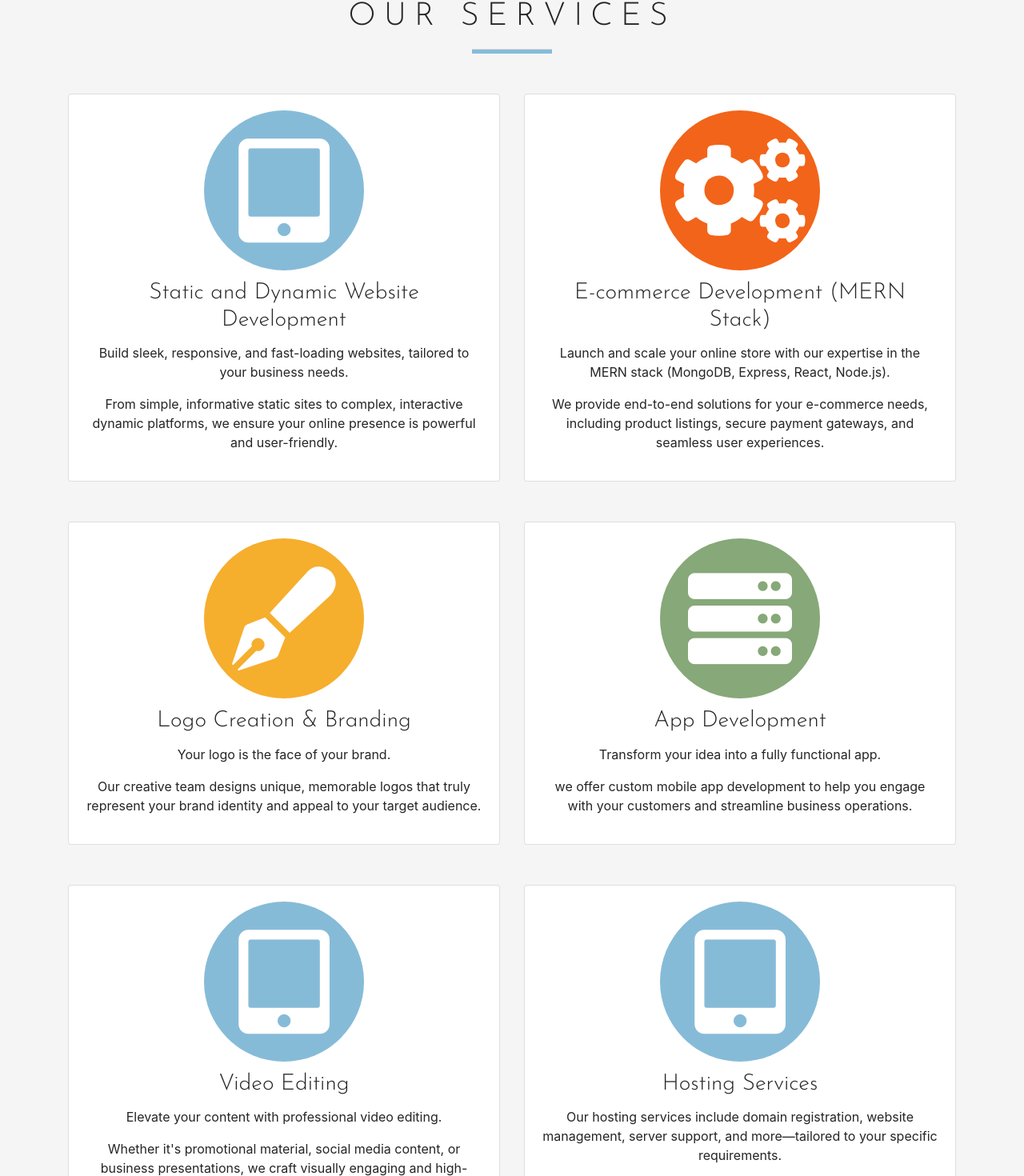
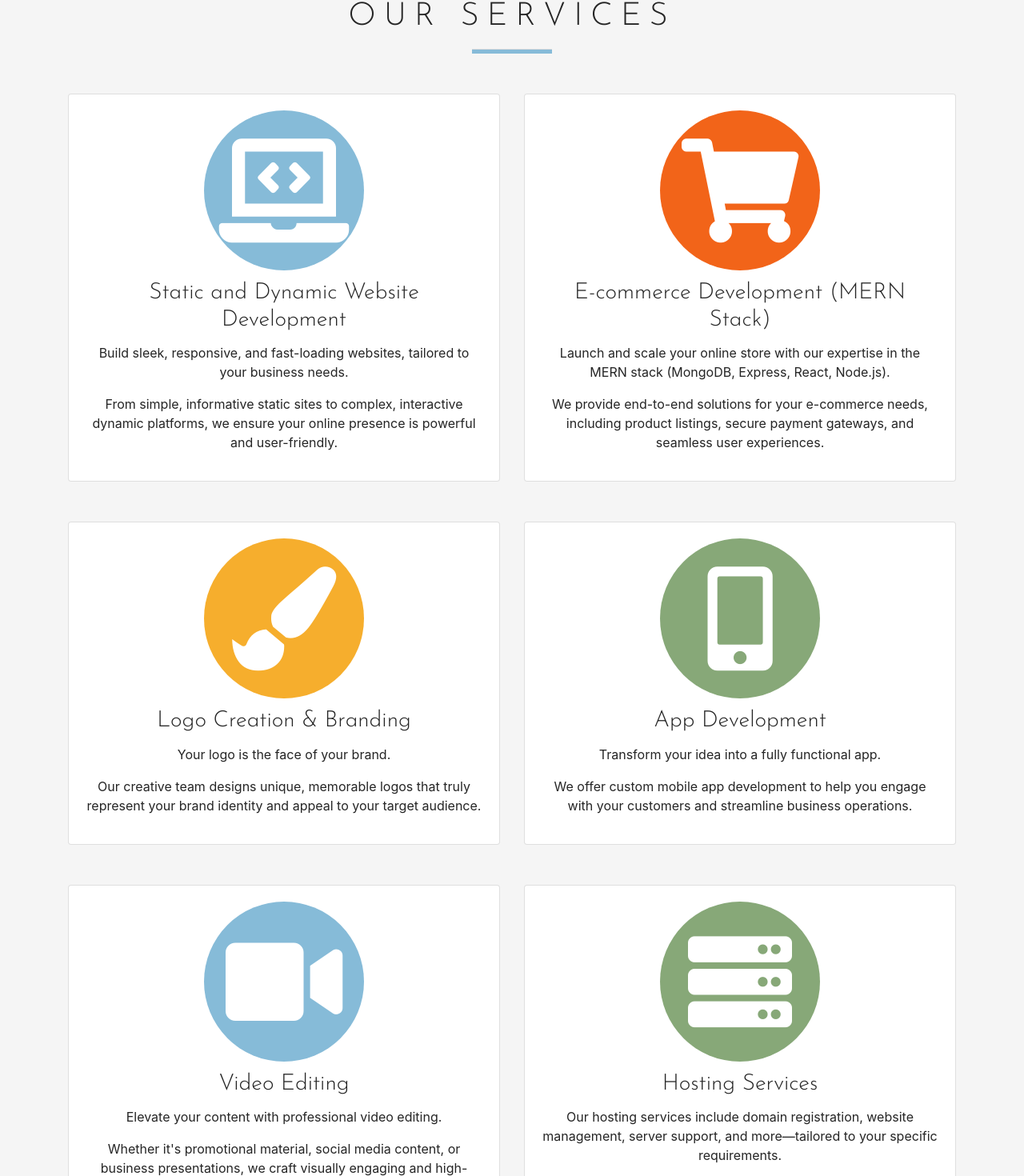
Before and after one commit to SabarishCodeWizard/fixIT, a React (Create React App) app: page / in a window 1280 px wide. Shown: the part 726-2196 px from the top of the page at 80% size. Built offline with nearby package versions, Linux system fonts and the light colour scheme.

Commit message:
enhanced the styling of the required fields

```diff
--- a/package.json
+++ b/package.json
@@ -6,6 +6,7 @@
     "@testing-library/jest-dom": "^5.17.0",
     "@testing-library/react": "^13.4.0",
     "@testing-library/user-event": "^13.5.0",
+    "fixit": "file:",
     "react": "^18.3.1",
     "react-dom": "^18.3.1",
     "react-scripts": "5.0.1",
--- a/src/App.js
+++ b/src/App.js
@@ -41,7 +41,7 @@ function App() {
                     className="nav-link testimonials-link"
                     href="#testimonials"
                   >
-                    Testimonials
+                    Members
                   </a>
                 </li>
                 <li className="nav-item">
@@ -114,7 +114,7 @@ function App() {
         <div className="card text-center">
           <div className="card-body">
             <div className="card-icon-round design-icon">
-                <i className="fas fa-tablet-alt" aria-hidden="true" />
+              <i className="fas fa-laptop-code" aria-hidden="true"></i>
             </div>
             <h3 className="card-title">Static and Dynamic Website Development</h3>
             <p>
@@ -130,7 +130,7 @@ function App() {
         <div className="card text-center">
           <div className="card-body">
             <div className="card-icon-round dev-icon">
-                <i className="fas fa-cogs" aria-hidden="true" />
+              <i className="fas fa-shopping-cart" aria-hidden="true"></i>
             </div>
             <h3 className="card-title">E-commerce Development (MERN Stack)</h3>
             <p>
@@ -148,7 +148,7 @@ function App() {
         <div className="card text-center">
           <div className="card-body">
             <div className="card-icon-round content-icon">
-                <i className="fas fa-pen-fancy" aria-hidden="true" />
+              <i className="fas fa-paint-brush" aria-hidden="true"></i>
             </div>
             <h3 className="card-title">Logo Creation & Branding</h3>
             <p>
@@ -156,7 +156,6 @@ function App() {
             </p>
             <p>
               Our creative team designs unique, memorable logos that truly represent your brand identity and appeal to your target audience.
-
             </p>
           </div>
         </div>
@@ -165,14 +164,14 @@ function App() {
         <div className="card text-center">
           <div className="card-body">
             <div className="card-icon-round hosting-icon">
-                <i className="fas fa-server" aria-hidden="true" />
+              <i className="fas fa-mobile-alt" aria-hidden="true"></i>
             </div>
             <h3 className="card-title">App Development</h3>
             <p>
               Transform your idea into a fully functional app.
             </p>
             <p>
-              we offer custom mobile app development to help you engage with your customers and streamline business operations.
+              We offer custom mobile app development to help you engage with your customers and streamline business operations.
             </p>
           </div>
         </div>
@@ -181,7 +180,7 @@ function App() {
         <div className="card text-center">
           <div className="card-body">
             <div className="card-icon-round design-icon">
-                <i className="fas fa-tablet-alt" aria-hidden="true" />
+              <i className="fas fa-video" aria-hidden="true"></i>
             </div>
             <h3 className="card-title">Video Editing</h3>
             <p>
@@ -196,16 +195,12 @@ function App() {
       <div className="col-md-6">
         <div className="card text-center">
           <div className="card-body">
-              <div className="card-icon-round design-icon">
-                <i className="fas fa-tablet-alt" aria-hidden="true" />
+            <div className="card-icon-round hosting-icon">
+              <i className="fas fa-server" aria-hidden="true"></i>
             </div>
             <h3 className="card-title">Hosting Services</h3>
             <p>
               Our hosting services include domain registration, website management, server support, and more—tailored to your specific requirements.
-
-              </p>
-              <p>
-
             </p>
           </div>
         </div>
@@ -213,7 +208,7 @@ function App() {
     </div>
 
     <div className="row">
-        <div className="col-md-3" />
+      <div className="col-md-3"></div>
       <div className="col-md-6">
         <div className="card text-center">
           <div className="card-body">
@@ -226,17 +221,17 @@ function App() {
           </div>
         </div>
       </div>
-        <div className="col-md-3" />
+      <div className="col-md-3"></div>
     </div>
   </div>
+</section>
 
-  </section>
   {/* TESTIMONIALS SECTION */}
   <section id="testimonials">
     <div className="container-fluid">
       <div className="row">
         <div className="col text-center">
-          <h2 className="section-header">Testimonials</h2>
+          <h2 className="section-header">Members</h2>
           <hr />
         </div>
       </div>
@@ -407,7 +402,7 @@ function App() {
               className="list-group-item list-group-item-action"
             >
               <i className="fas fa-envelope-square" aria-hidden="true" />
-              <span className="sr-only">Email address:</span> ravik60656@gmail.com
+              <span className="sr-only">Email address:</span> fixit@gmail.com
             </a>
           </div>
         </div>
@@ -501,15 +496,15 @@ function App() {
             <div className="col text-md-right">
               Email:&nbsp;
               <br className="d-sm-none" />
-              <a href="mailto:liam@example.com">ravik60656@gmail.com</a>
+              <a href="mailto:liam@example.com">fixit@gmail.com</a>
             </div>
           </div>
           <div className="row no-gutters">
             <div className="col text-md-right">
               GitHub:&nbsp;
               <br className="d-sm-none" />
-              <a href="https://github.com/lmjh/" target="_blank">
-                sabarish{"https://github.com/SabarishCodeWizard"}
+              <a href="https://github.com/SabarishCodeWizard" target="_blank">
+                {"https://github.com/SabarishCodeWizard"}
               </a>
             </div>
           </div>
```
Also changed, not shown: public/assets/css/style.css (+51 -9 lines), 1 other file (tests, documents, lock files or other folders). Lines whose indentation alone changed are shown as unchanged.
